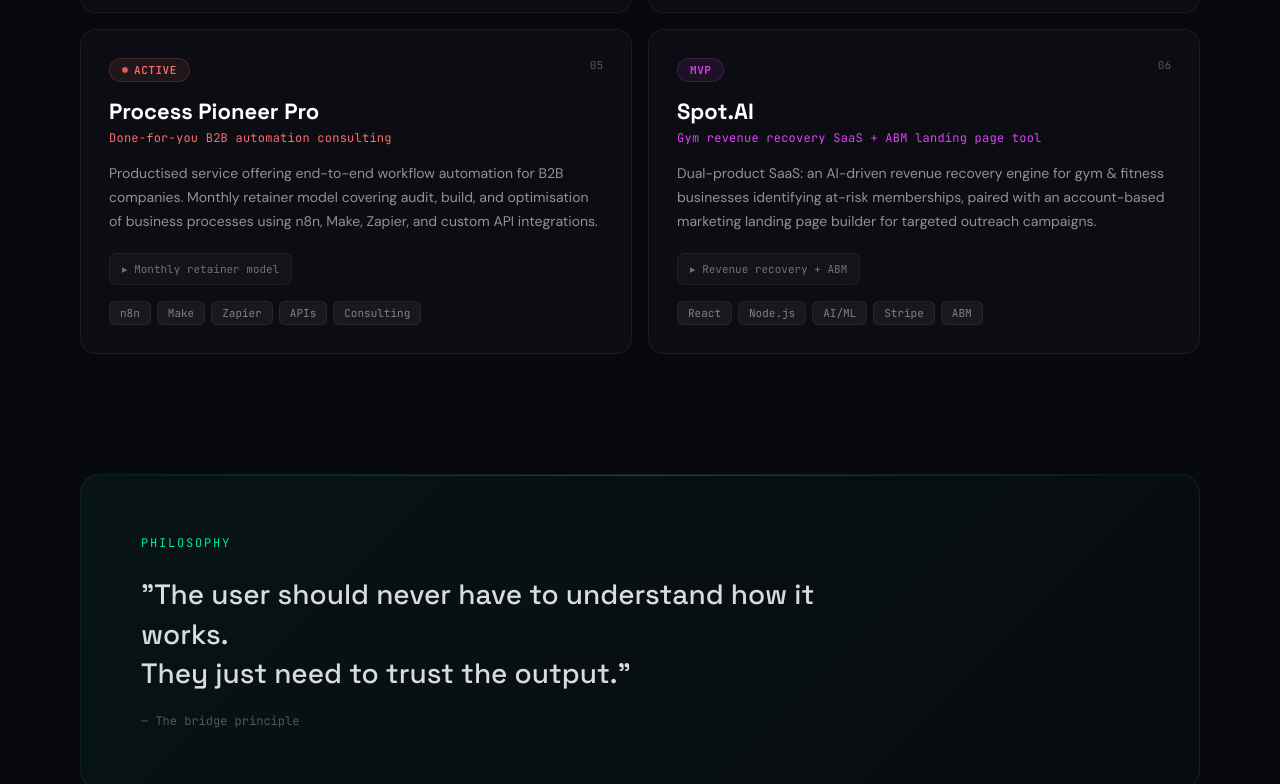
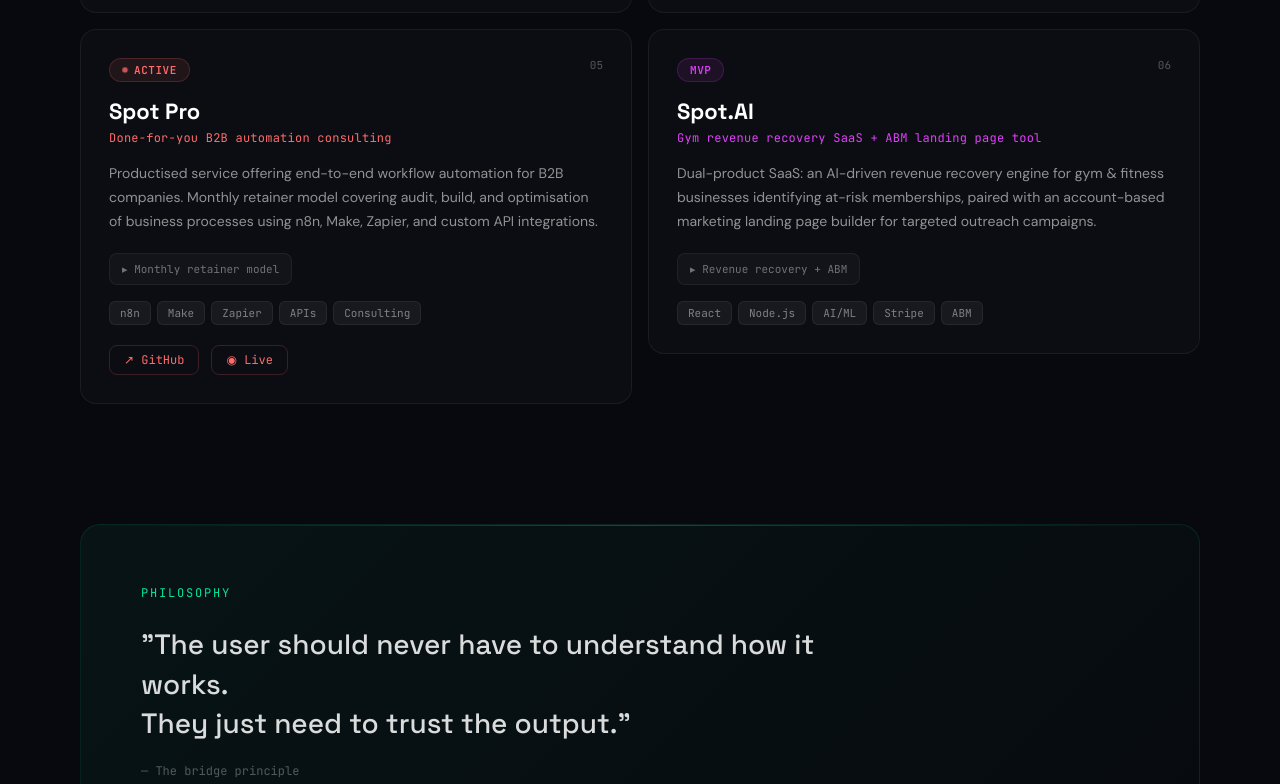
Before and after one commit to vaankit/Portfolio, a React (Vite) app: page / in a window 1280 px wide. Shown: the part 2016-2800 px from the top of the page. Built offline with nearby package versions, Linux system fonts and the light colour scheme.

Commit message:
Rename Process Pioneer to Spot Pro

```diff
--- a/src/Portfolio.jsx
+++ b/src/Portfolio.jsx
@@ -62,8 +62,8 @@
     metric: "NZ public data, visualised",
   },
   {
-    id: "process-pioneer",
-    name: "Process Pioneer Pro",
+    id: "spot-pro",
+    name: "Spot Pro",
     tagline: "Done-for-you B2B automation consulting",
     description:
       "Productised service offering end-to-end workflow automation for B2B companies. Monthly retainer model covering audit, build, and optimisation of business processes using n8n, Make, Zapier, and custom API integrations.",
@@ -71,8 +71,8 @@
     status: "Active",
     color: "#FF6B6B",
     loom: null,
-    github: null,
-    live: null,
+    github: "https://github.com/vaankit/spot-pro",
+    live: "https://process-pioneer-pro.lovable.app/",
     featured: false,
     metric: "Monthly retainer model",
   },
```
